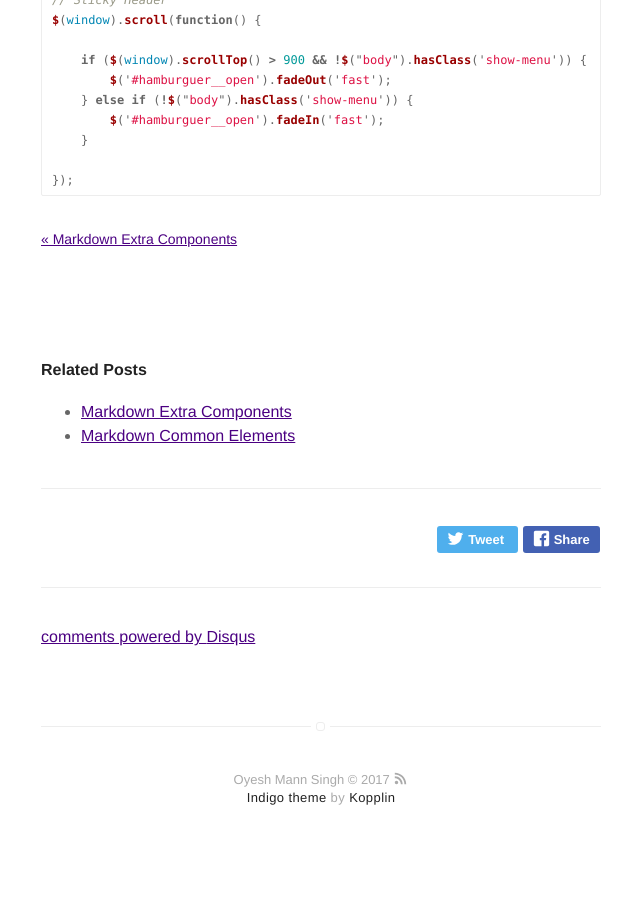
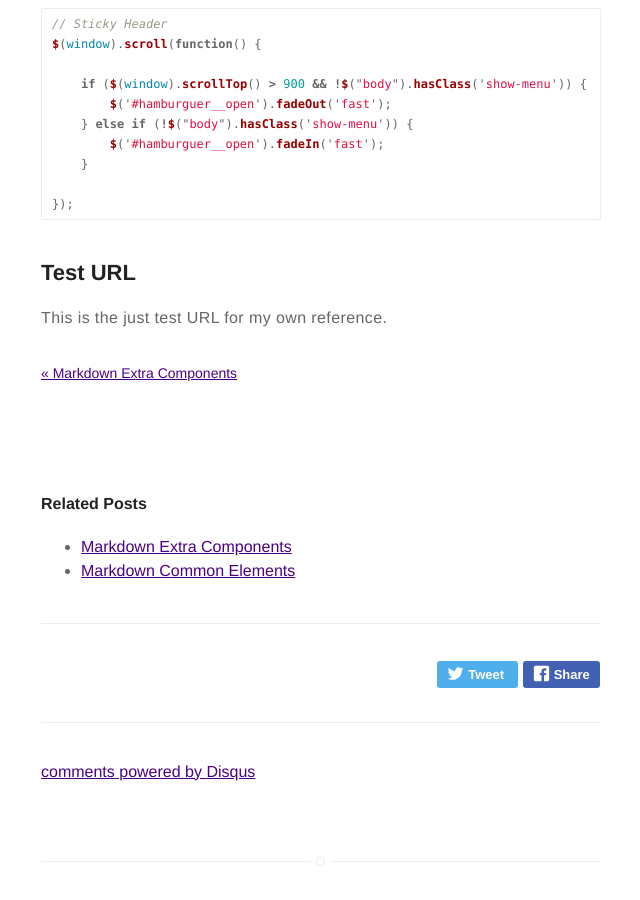
Before and after one commit to oya163/oya163.github.io, a Jekyll site: the page built from _posts/2017-07-17-oyesh-first-blog .markdown, in a window 1280 px wide and 900 px high, scrolled down 5607 px. Shown: the whole window, without its empty margins (319-959 px from the left). Built offline with Jekyll 4.4.1, drawn with Linux system fonts in a browser that asks for light colours; comment, search, counter and statistics services are not loaded; before the commit the page ends 6476 px from its top, so only the background shows below that.

Commit message:
Added test URL

```diff
--- a/_posts/2017-07-17-oyesh-first-blog .markdown
+++ b/_posts/2017-07-17-oyesh-first-blog .markdown
@@ -26,6 +26,7 @@ This is the just the testing phase. So, do whatever you like.
 - [Horizontal Rule](#horizontal-rule)
 - [Images](#images)
 - [Code](#code)
+- [Test URL](#test-url)
 
 ---
 
@@ -212,6 +213,9 @@ $(window).scroll(function() {
 });
 {% endhighlight %}
 
+## Test URL
+This is the just test URL for my own reference.
+
 [1]: http://daringfireball.net/projects/markdown/
 [2]: http://www.fileformat.info/info/unicode/char/2163/index.htm
 [3]: http://www.markitdown.net/
```
Also changed, not shown: 1 other file.
